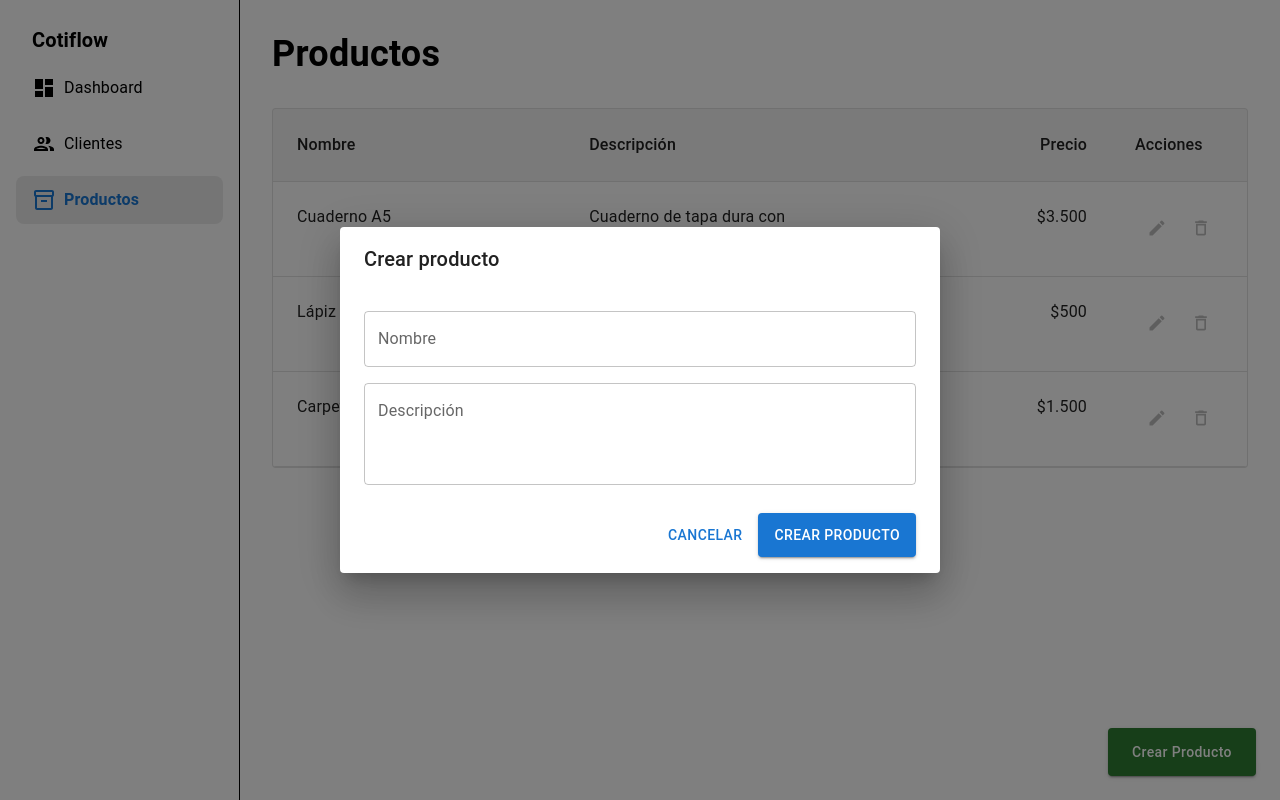
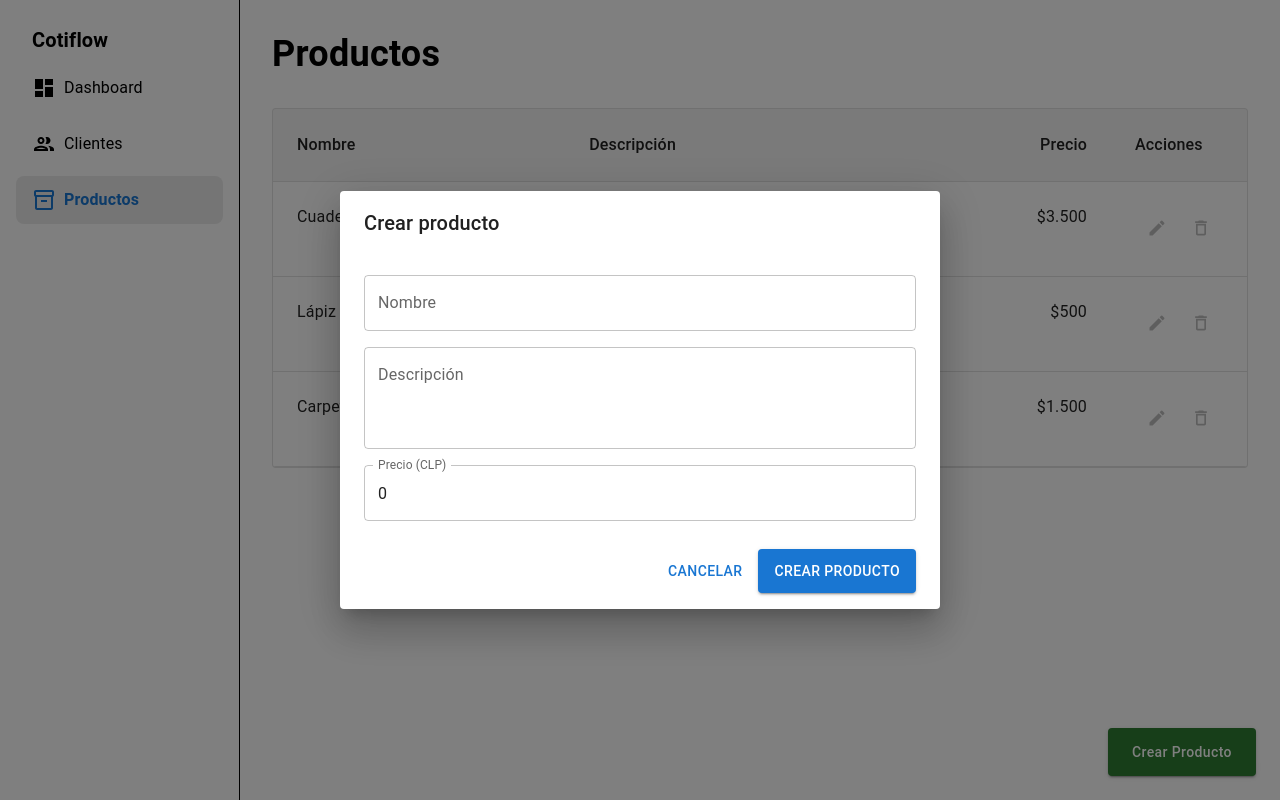
Before and after one commit to ssalinascalibar/cotiflow, a React (Vite) app: page /products in a window 1280 px wide. Both pictures are taken after a click on the button "Crear Producto". Built offline with nearby package versions, Linux system fonts and the light colour scheme.

Commit message:
add price field in edit mode in modal product

```diff
--- a/src/context/ProductContext.tsx
+++ b/src/context/ProductContext.tsx
@@ -10,8 +10,8 @@ export type Product = {
 
 type ProductContextValue = {
   products: Product[];
-  createProduct: (name: string, description: string) => void;
-  updateProduct: (id: string, name: string, description: string) => void;
+  createProduct: (name: string, description: string, price: number) => void;
+  updateProduct: (id: string, name: string, description: string, price: number) => void;
   deleteProduct: (id: string) => void;
 };
 
@@ -20,12 +20,12 @@ const ProductContext = createContext<ProductContextValue | null>(null);
 function ProductsProvider({ children }: { children: ReactNode }) {
   const [products, setProducts] = useState<Product[]>(productsFixture);
 
-  const createProduct = (name: string, description: string) => {
+  const createProduct = (name: string, description: string, price: number) => {
     const newProduct: Product = {
       id: crypto.randomUUID(),
       name,
       description,
-      price: 0,
+      price,
     };
 
     setProducts((previousProducts) => [
@@ -34,10 +34,10 @@ function ProductsProvider({ children }: { children: ReactNode }) {
     ]);
   };
 
-  const updateProduct = (id: string, name: string, description: string) => {
+  const updateProduct = (id: string, name: string, description: string, price: number) => {
     setProducts((previousProducts) =>
       previousProducts.map((product) =>
-        product.id === id ? { ...product, name, description } : product,
+        product.id === id ? { ...product, name, description, price } : product,
       ),
     );
   };
--- a/src/features/products/Products.tsx
+++ b/src/features/products/Products.tsx
@@ -38,11 +38,11 @@ export default function Products() {
     setSelectedProduct(null);
   };
 
-  const handleSaveProduct = (name: string, description: string) => {
+  const handleSaveProduct = (name: string, description: string, price: number) => {
     if (selectedProduct === null) {
-      createProduct(name, description);
+      createProduct(name, description, price);
     } else {
-      updateProduct(selectedProduct.id, name, description);
+      updateProduct(selectedProduct.id, name, description, price);
     }
 
     handleCloseProductModal();
--- a/src/features/products/components/ProductFormModal.tsx
+++ b/src/features/products/components/ProductFormModal.tsx
@@ -13,7 +13,7 @@ type ProductFormModalProps = {
   open: boolean;
   product: Product | null;
   onClose: () => void;
-  onSave: (name: string, description: string) => void;
+  onSave: (name: string, description: string, price: number) => void;
 };
 
 export default function ProductFormModal({
@@ -24,6 +24,9 @@ export default function ProductFormModal({
 }: ProductFormModalProps) {
   const [name, setName] = useState(product?.name ?? "");
   const [description, setDescription] = useState(product?.description ?? "");
+  const [price, setPrice] = useState(String(product?.price ?? 0));
+  const numericPrice = Number(price);
+  const isPriceInvalid = !Number.isFinite(numericPrice);
 
   return (
     <Dialog
@@ -45,7 +48,11 @@ export default function ProductFormModal({
         component="form"
         onSubmit={(event) => {
           event.preventDefault();
-          onSave(name, description);
+          if (isPriceInvalid) {
+            return;
+          }
+
+          onSave(name, description, numericPrice);
         }}
       >
         <DialogContent>
@@ -69,6 +76,17 @@ export default function ProductFormModal({
               minRows={3}
               fullWidth
             />
+            <TextField
+              id="product-price"
+              name="price"
+              value={price}
+              onChange={(event) => setPrice(event.target.value)}
+              label="Precio (CLP)"
+              type="number"
+              error={isPriceInvalid}
+              helperText={isPriceInvalid ? "Ingresa un precio finito." : undefined}
+              fullWidth
+            />
           </Stack>
         </DialogContent>
         <DialogActions sx={{ px: 3, pb: 2 }}>
```
Also changed, not shown: 1 other file (tests, documents, lock files or other folders).
